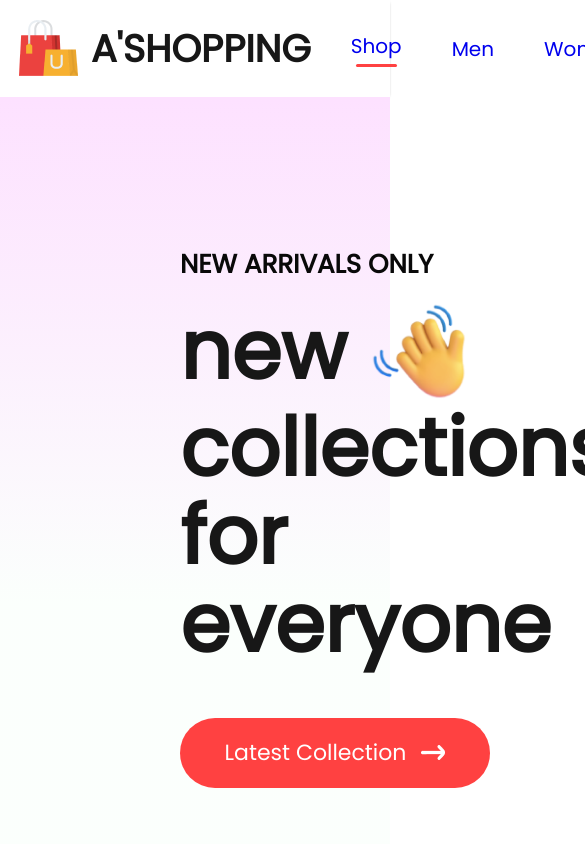
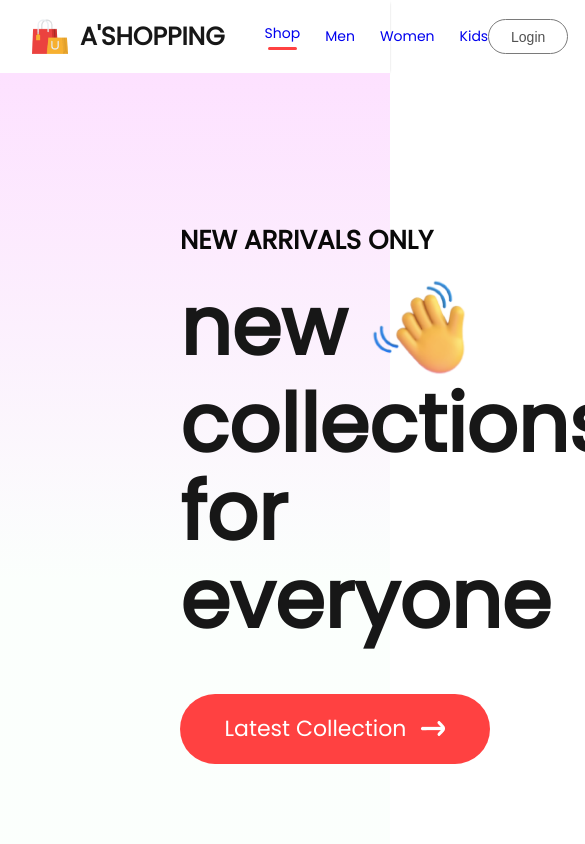
Before and after one commit to Albion007/A-Shopping-E-commerce, a React (Create React App) app: page / in a window 390 px wide. Shown: the top 844 px of the page, 585 px wide, since content can reach past the window. Built offline with nearby package versions, Linux system fonts and the light colour scheme.

Commit message:
responsive

```diff
--- a/src/Components/Hero/Hero.css
+++ b/src/Components/Hero/Hero.css
@@ -52,3 +52,7 @@
     align-items: center;
     justify-content: center;
 }
+.hero-right img{
+    width: 500px;
+    height: auto;
+}
--- a/src/Components/Navbar/Navbar.css
+++ b/src/Components/Navbar/Navbar.css
@@ -73,3 +73,44 @@
     background: red;
     color: white;
 }
+@media(max-width:1280px) {
+    .navbar{
+        padding: 12px 50px;
+    }
+    .nav-logo img{
+        width: 40px;
+    }
+    .nav-logo p{
+        font-size: 25px;
+    }
+    .nav-menu{
+        gap: 30px;
+        font-size: 16px;
+    }
+    .nav-login-cart{
+        gap: 30px;
+    }
+    .nav-login-cart button{
+        width: 120px;
+        height: 45px;
+        font-size: 16px;
+    }
+    .nav-cart-count{
+        margin-left: -40px;
+        font-size: 12px;
+    }
+}
+@media(max-width:1024px) {
+    .navbar{
+        padding: 12px 30px;
+    }
+    .nav-menu{
+        gap: 25px;
+        font-size: 14px;
+    }
+    .nav-login-cart button{
+        width: 80px;
+        height: 35px;
+        font-size: 14px;
+    }
+}
```
